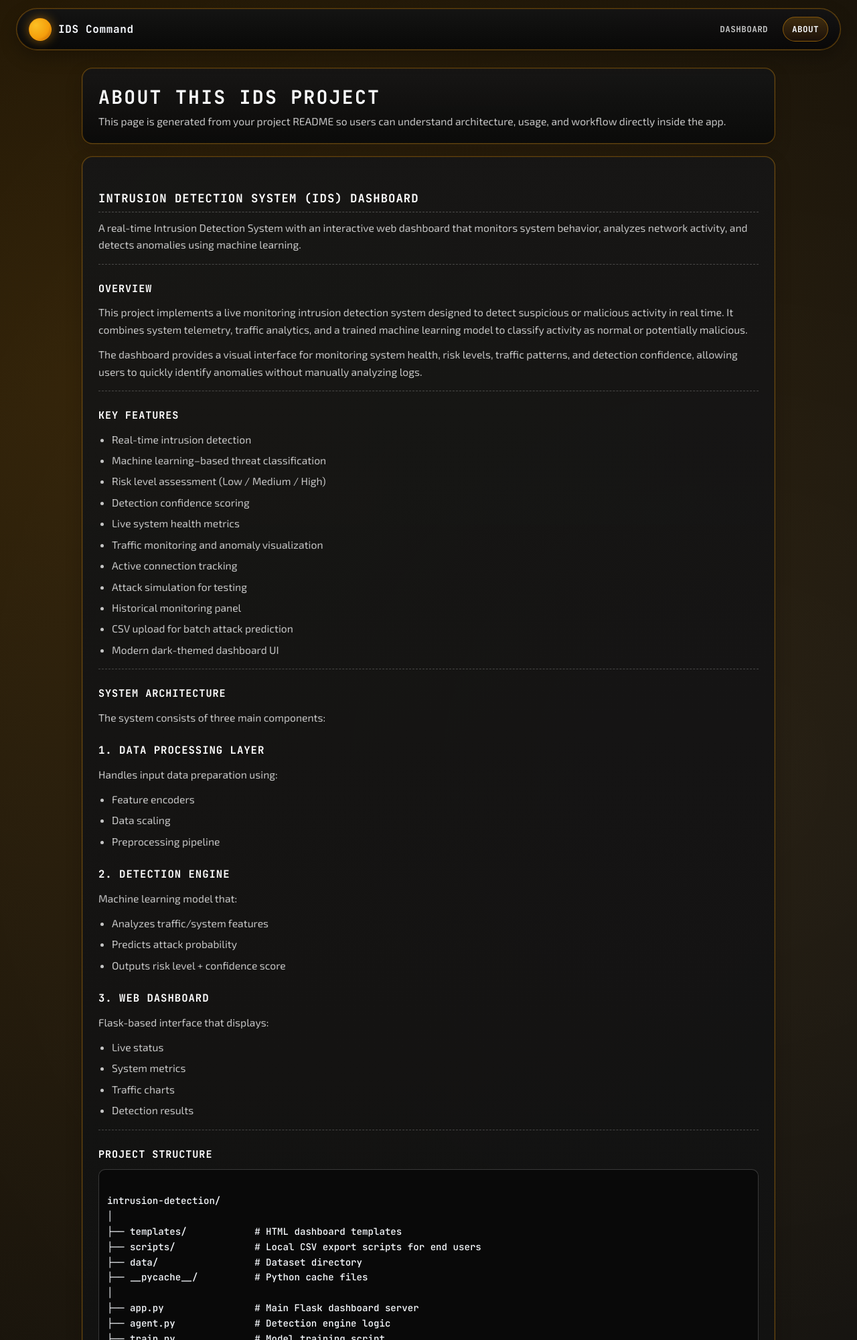
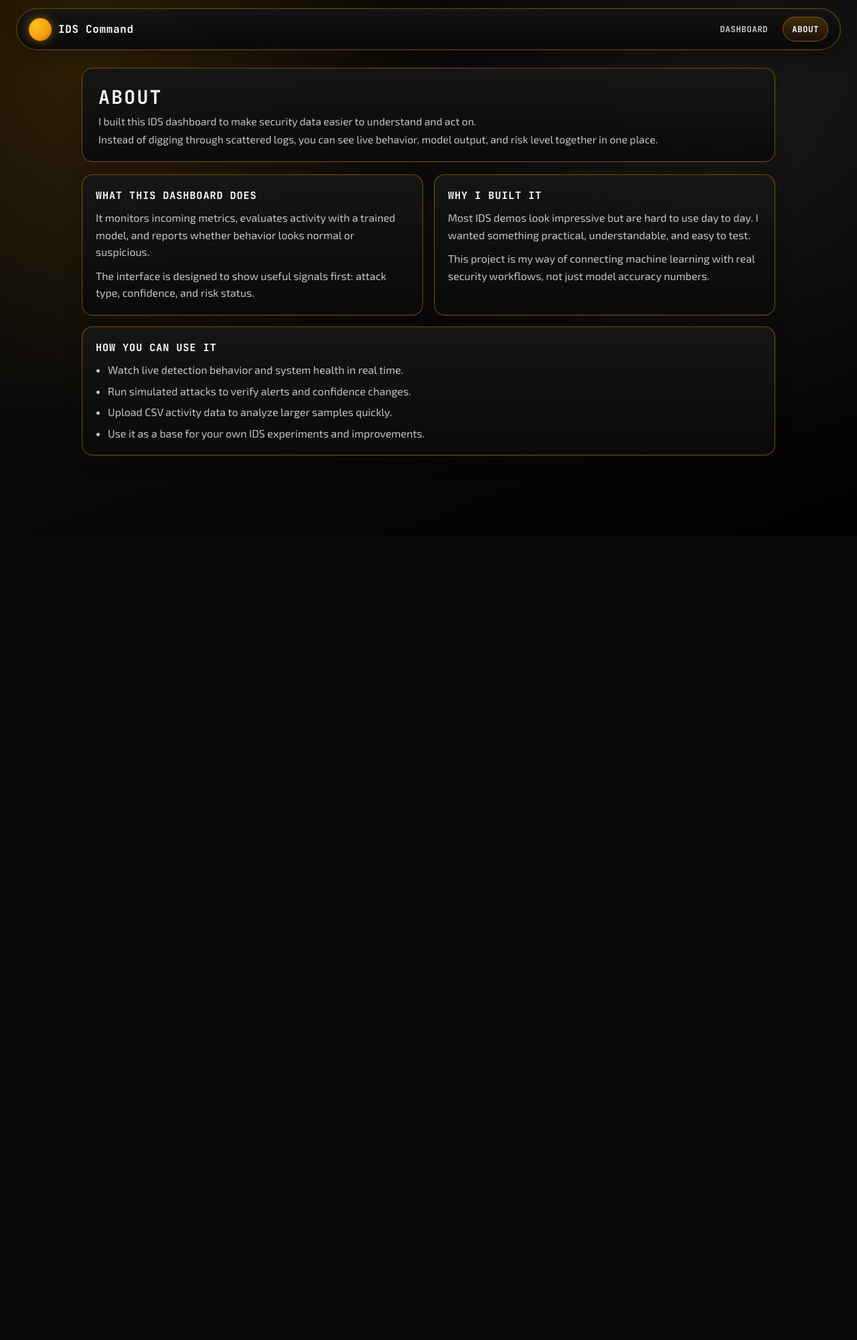
Before and after one commit to Sanchitk99/intrusion-detection, a Flask app: page /about in a window 1280 px wide. Shown: the top 2000 px of the page at 67% size. After the commit the page ends 680 px from the top, so only its background shows below. Run offline with Flask 3, Linux system fonts and the light colour scheme; parts of the project's set-up code (start-up, migrations or seed data) failed here and were passed over.

Commit message:
updated about section

````diff
--- a/app.py
+++ b/app.py
@@ -1,6 +1,4 @@
 from pathlib import Path
-import html
-import re
 
 from flask import Flask, render_template, jsonify, request, send_from_directory, abort
 import pandas as pd
@@ -15,119 +13,6 @@ app.config["MAX_CONTENT_LENGTH"] = 10 * 1024 * 1024
 BASE_DIR = Path(__file__).resolve().parent
 SCRIPTS_DIR = BASE_DIR / "scripts"
 
-
-def _inline_markdown_to_html(text):
-    escaped = html.escape(text)
-    escaped = re.sub(r"`([^`]+)`", r"<code>\1</code>", escaped)
-    escaped = re.sub(r"\*\*([^*]+)\*\*", r"<strong>\1</strong>", escaped)
-    return escaped
-
-
-def render_markdown_basic(markdown_text):
-    lines = markdown_text.splitlines()
-    chunks = []
-    in_code_block = False
-    in_unordered_list = False
-    in_ordered_list = False
-
-    for raw_line in lines:
-        line = raw_line.rstrip("\n")
-        stripped = line.strip()
-
-        if stripped.startswith("```"):
-            if in_unordered_list:
-                chunks.append("</ul>")
-                in_unordered_list = False
-            if in_ordered_list:
-                chunks.append("</ol>")
-                in_ordered_list = False
-
-            if not in_code_block:
-                chunks.append('<pre class="readme-code"><code>')
-                in_code_block = True
-            else:
-                chunks.append("</code></pre>")
-                in_code_block = False
-            continue
-
-        if in_code_block:
-            chunks.append(html.escape(line))
-            continue
-
-        heading_match = re.match(r"^(#{1,3})\s+(.*)$", stripped)
-        bullet_match = re.match(r"^[-*]\s+(.*)$", stripped)
-        ordered_match = re.match(r"^\d+\.\s+(.*)$", stripped)
-
-        if stripped == "---":
-            if in_unordered_list:
-                chunks.append("</ul>")
-                in_unordered_list = False
-            if in_ordered_list:
-                chunks.append("</ol>")
-                in_ordered_list = False
-            chunks.append("<hr>")
-            continue
-
-        if heading_match:
-            if in_unordered_list:
-                chunks.append("</ul>")
-                in_unordered_list = False
-            if in_ordered_list:
-                chunks.append("</ol>")
-                in_ordered_list = False
-
-            level = min(len(heading_match.group(1)) + 1, 4)
-            heading_text = _inline_markdown_to_html(heading_match.group(2))
-            chunks.append(f"<h{level}>{heading_text}</h{level}>")
-            continue
-
-        if bullet_match:
-            if in_ordered_list:
-                chunks.append("</ol>")
-                in_ordered_list = False
-            if not in_unordered_list:
-                chunks.append("<ul>")
-                in_unordered_list = True
-            chunks.append(f"<li>{_inline_markdown_to_html(bullet_match.group(1))}</li>")
-            continue
-
-        if ordered_match:
-            if in_unordered_list:
-                chunks.append("</ul>")
-                in_unordered_list = False
-            if not in_ordered_list:
-                chunks.append("<ol>")
-                in_ordered_list = True
-            chunks.append(f"<li>{_inline_markdown_to_html(ordered_match.group(1))}</li>")
-            continue
-
-        if stripped == "":
-            if in_unordered_list:
-                chunks.append("</ul>")
-                in_unordered_list = False
-            if in_ordered_list:
-                chunks.append("</ol>")
-                in_ordered_list = False
-            continue
-
-        if in_unordered_list:
-            chunks.append("</ul>")
-            in_unordered_list = False
-        if in_ordered_list:
-            chunks.append("</ol>")
-            in_ordered_list = False
-
-        chunks.append(f"<p>{_inline_markdown_to_html(stripped)}</p>")
-
-    if in_unordered_list:
-        chunks.append("</ul>")
-    if in_ordered_list:
-        chunks.append("</ol>")
-    if in_code_block:
-        chunks.append("</code></pre>")
-
-    return "\n".join(chunks)
-
 @app.route("/", methods=["GET"])
 def dashboard():
     return render_template(
@@ -141,17 +26,7 @@ def dashboard():
 
 @app.route("/about", methods=["GET"])
 def about():
-    readme_path = BASE_DIR / "README.md"
-    if readme_path.exists():
-        readme_text = readme_path.read_text(encoding="utf-8")
-        readme_html = render_markdown_basic(readme_text)
-    else:
-        readme_html = "<p>README.md was not found in the project root.</p>"
-
-    return render_template(
-        "about.html",
-        readme_html=readme_html
-    )
+    return render_template("about.html")
 
 
 @app.route("/health")
--- a/templates/about.html
+++ b/templates/about.html
@@ -117,75 +117,48 @@
             color: var(--text-muted);
             font-size: 0.98rem;
         }
-        .readme-panel {
+        .hero p + p {
+            margin-top: 8px;
+        }
+        .about-sections {
+            display: grid;
+            gap: 16px;
+            grid-template-columns: repeat(2, minmax(0, 1fr));
+        }
+        .about-card {
             border: 1px solid var(--border);
             border-radius: 16px;
             background: linear-gradient(180deg, rgba(22, 22, 22, 0.94) 0%, rgba(10, 10, 10, 0.96) 100%);
             box-shadow: 0 10px 24px rgba(20, 12, 8, 0.24), inset 0 0 0 1px rgba(245, 158, 11, 0.1);
-            padding: 24px;
+            padding: 20px;
         }
-        .readme-content {
-            color: var(--text-main);
-            font-size: 0.98rem;
-            line-height: 1.62;
-        }
-        .readme-content h2,
-        .readme-content h3,
-        .readme-content h4 {
+        .about-card h2 {
+            margin: 0 0 10px;
             font-family: var(--font-display);
             text-transform: uppercase;
             letter-spacing: 0.06em;
-            margin: 24px 0 10px;
+            font-size: 0.95rem;
             color: #ffffff;
         }
-        .readme-content h2 {
-            font-size: 1.08rem;
-            border-bottom: 1px dashed rgba(255, 255, 255, 0.24);
-            padding-bottom: 6px;
-        }
-        .readme-content h3 {
-            font-size: 0.95rem;
-        }
-        .readme-content p {
-            margin: 0 0 12px;
+        .about-card p {
+            margin: 0;
+            line-height: 1.6;
             color: var(--text-muted);
         }
-        .readme-content ul,
-        .readme-content ol {
-            margin: 0 0 14px 20px;
-            padding: 0;
+        .about-card p + p {
+            margin-top: 10px;
+        }
+        .about-card ul {
+            margin: 0;
+            padding-left: 18px;
             color: var(--text-muted);
+            line-height: 1.6;
         }
-        .readme-content li {
-            margin-bottom: 6px;
+        .about-card li + li {
+            margin-top: 6px;
         }
-        .readme-content code {
-            font-family: var(--font-data);
-            font-size: 0.9em;
-            background: rgba(255, 255, 255, 0.08);
-            border-radius: 6px;
-            padding: 1px 6px;
-            color: #f8fbff;
-        }
-        .readme-content .readme-code {
-            margin: 0 0 14px;
-            padding: 12px;
-            border-radius: 10px;
-            border: 1px solid rgba(255, 255, 255, 0.2);
-            background: rgba(9, 9, 9, 0.94);
-            overflow-x: auto;
-        }
-        .readme-content .readme-code code {
-            display: block;
-            white-space: pre;
-            background: transparent;
-            padding: 0;
-            border-radius: 0;
-        }
-        .readme-content hr {
-            border: none;
-            border-top: 1px dashed rgba(255, 255, 255, 0.22);
-            margin: 16px 0;
+        .about-card--wide {
+            grid-column: 1 / -1;
         }
         @media (max-width: 900px) {
             .ids-nav-shell {
@@ -204,8 +177,11 @@
                 padding: 0 12px;
             }
             .hero,
-            .readme-panel {
+            .about-card {
                 padding: 16px;
+            }
+            .about-sections {
+                grid-template-columns: 1fr;
             }
         }
     </style>
@@ -226,13 +202,32 @@
 
 <main class="content">
     <section class="hero">
-        <h1>About This IDS Project</h1>
-        <p>This page is generated from your project README so users can understand architecture, usage, and workflow directly inside the app.</p>
+        <h1>About</h1>
+        <p>I built this IDS dashboard to make security data easier to understand and act on.</p>
+        <p>Instead of digging through scattered logs, you can see live behavior, model output, and risk level together in one place.</p>
     </section>
 
-    <section class="readme-panel">
-        <article class="readme-content">
-            {{ readme_html | safe }}
+    <section class="about-sections">
+        <article class="about-card">
+            <h2>What This Dashboard Does</h2>
+            <p>It monitors incoming metrics, evaluates activity with a trained model, and reports whether behavior looks normal or suspicious.</p>
+            <p>The interface is designed to show useful signals first: attack type, confidence, and risk status.</p>
+        </article>
+
+        <article class="about-card">
+            <h2>Why I Built It</h2>
+            <p>Most IDS demos look impressive but are hard to use day to day. I wanted something practical, understandable, and easy to test.</p>
+            <p>This project is my way of connecting machine learning with real security workflows, not just model accuracy numbers.</p>
+        </article>
+
+        <article class="about-card about-card--wide">
+            <h2>How You Can Use It</h2>
+            <ul>
+                <li>Watch live detection behavior and system health in real time.</li>
+                <li>Run simulated attacks to verify alerts and confidence changes.</li>
+                <li>Upload CSV activity data to analyze larger samples quickly.</li>
+                <li>Use it as a base for your own IDS experiments and improvements.</li>
+            </ul>
         </article>
     </section>
 </main>
````
